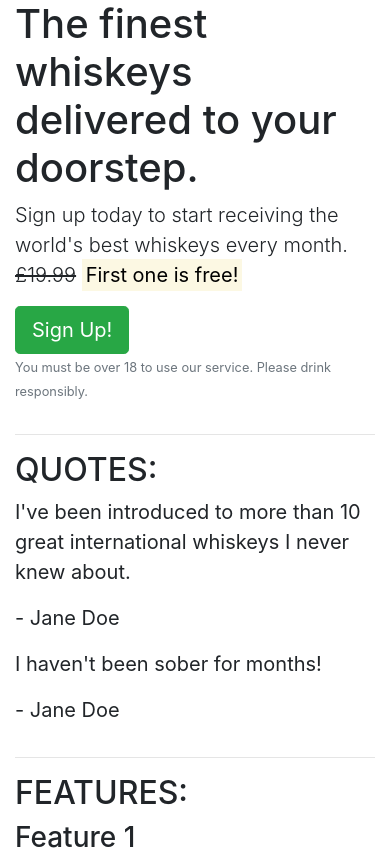
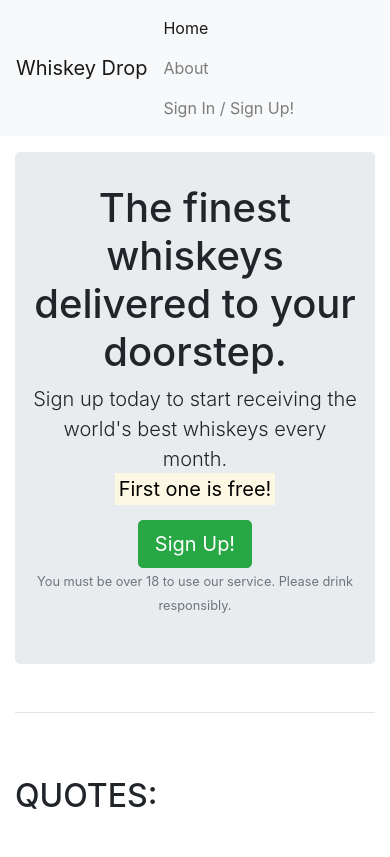
Before and after one commit to LJTalks/whiskey-store, a plain HTML site: page index.html in a window 390 px wide. Shown: the top 857 px of the page. Drawn offline with nearby package versions, Linux system fonts and the light colour scheme.

Commit message:
Improved spacing for responsive design

```diff
--- a/index.html
+++ b/index.html
@@ -10,14 +10,28 @@
 </head>
 
 <body>
-    <article class="container">
+    <nav class="navbar navbar-light bg-light navbar-expand-sm">
+        <a href="/" class="navbar-brand">Whiskey Drop</a>
+        <ul class="navbar-nav mr-auto">
+            <li class="active nav-item mr-2"><a class="nav-link" href="/home">Home</a></li>
+            <li class="nav-item mr-2"><a class="nav-link" href="/about">About</a></li>
+            <li class="nav-item mr-2 d-block d-sm-none"><a class="nav-link" href="/login">Sign In / Sign Up!</a></li>
+        </ul>
+        <div class="d-none d-md-block">
+            <p class="navbar-text my-auto mr-2">Great whiskey delivered to your door!</p>
+            <a href="/login">Sign In / Sign Up!</a>
+        </div>
+    </nav>
+    <article class="container mt-3">
         <!-- Callout -->
         <div class="row">
             <div class="col-12">
-                <section class="callout">
+                <section class="callout jumbotron text-center">
                     <h1>The finest whiskeys delivered to your doorstep.</h1>
                     <p class="lead">Sign up today to start receiving the world's best whiskeys every month.
-                        <s>£19.99</s> <strong><mark>First one is free!</mark></strong></p>
+                        <s class="d-none d-sm-inline">£19.99</s>
+                        <span class="d-inline d-sm-none"><br></span>
+                        <strong><mark>First one is free!</mark></strong></p>
                     <button class="btn btn-success btn-lg">Sign Up!</button>
                     <p class="text-muted"><small>You must be over 18 to use our service. Please drink
                             responsibly.</small>
@@ -31,7 +45,7 @@
         <!-- Quotes -->
         <section class="quotes">
             <div class="row">
-                <div class="col-12">
+                <div class="col-12 my-5">
                     <h2 class="text-uppercase">Quotes:</h2>
                 </div>
             </div>
@@ -56,7 +70,7 @@
         <!-- Features -->
         <section class="features">
             <div class="row">
-                <div class="col-12">
+                <div class="col-12 my-5">
                     <h2 class="text-uppercase">Features:</h2>
                 </div>
             </div>
```
